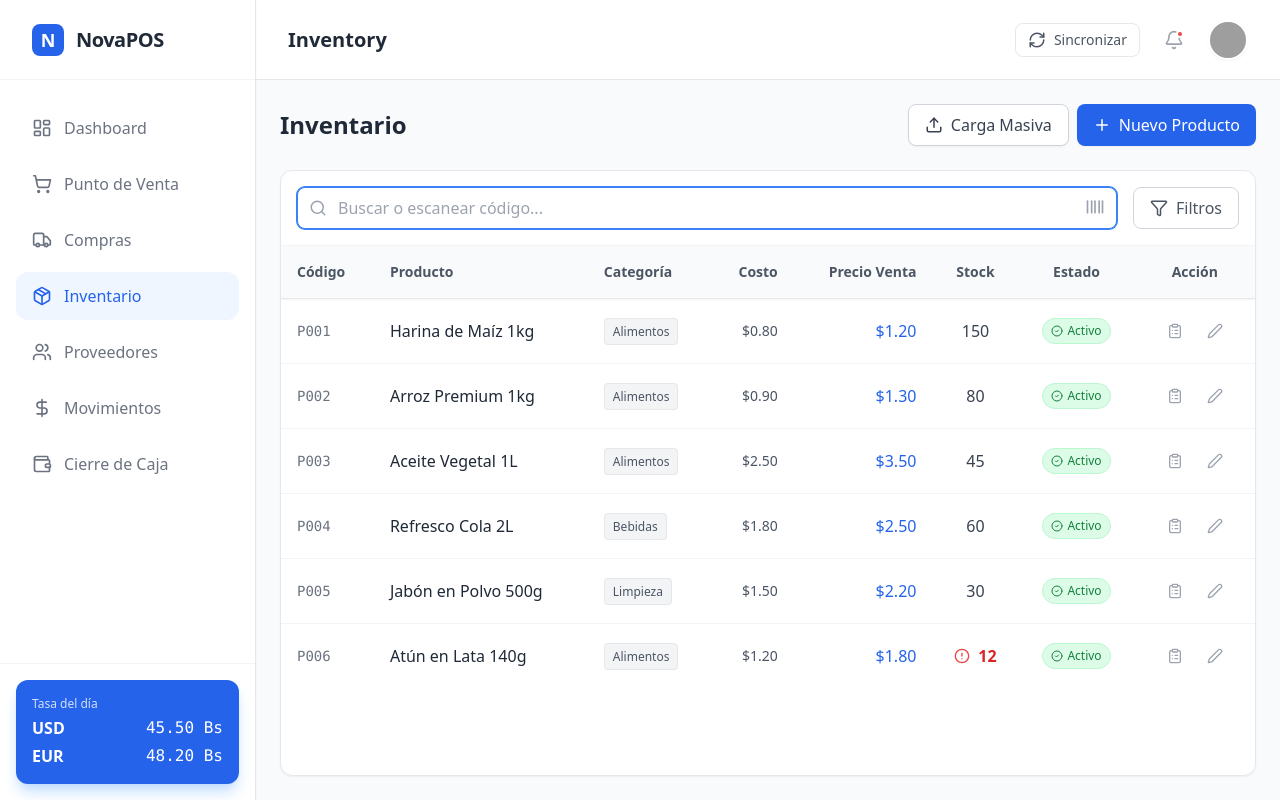
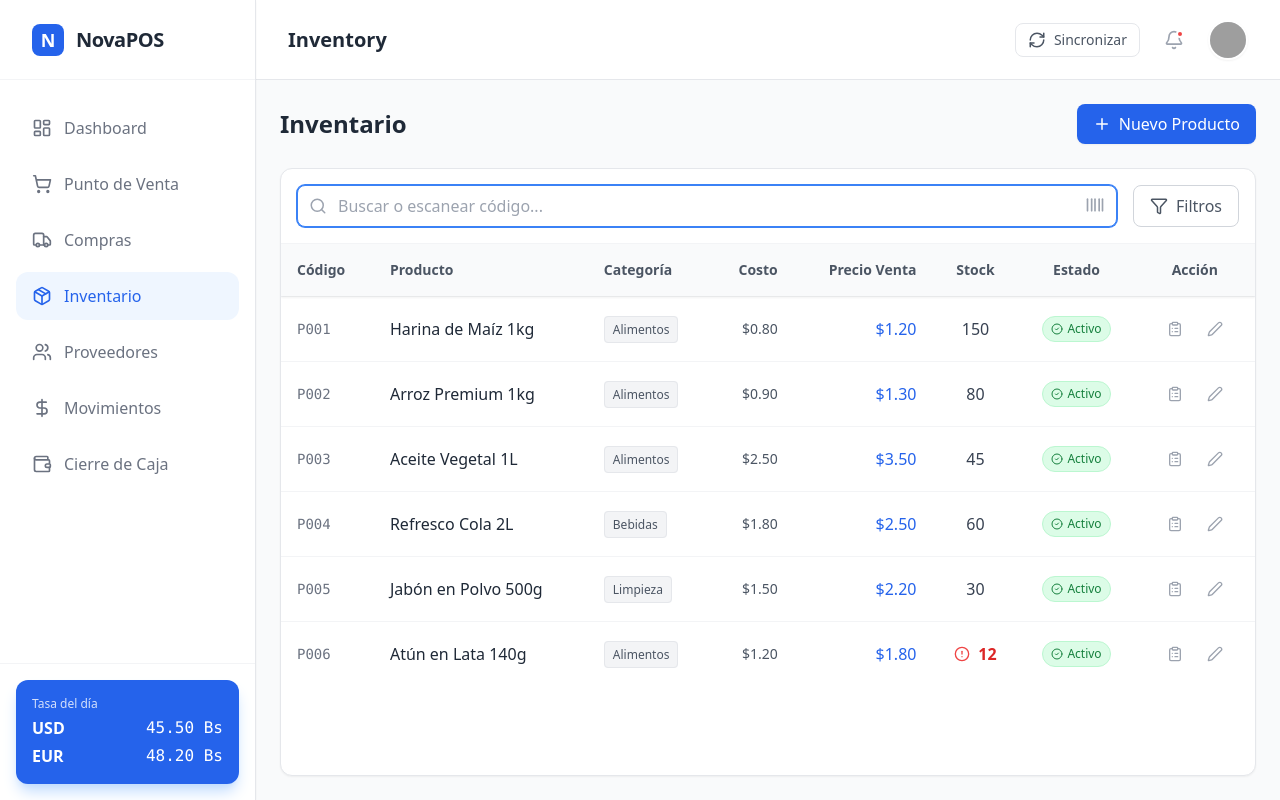
Before and after one commit to ojedapedro/novaPos-sistem, a React (Vite) app: page / in a window 1280 px wide. Both pictures are taken after a click on the button "Inventario". Built offline with nearby package versions, Linux system fonts and the light colour scheme; grey boxes are pictures that could not be loaded.

Commit message:
inventario

```diff
--- a/pages/Inventory.tsx
+++ b/pages/Inventory.tsx
@@ -1,10 +1,9 @@
 import React, { useState, useEffect, useMemo, useRef } from 'react';
-import { Search, Plus, Filter, AlertCircle, X, CheckCircle2, Ban, Edit2, ClipboardList, Barcode, Upload } from 'lucide-react';
+import { Search, Plus, Filter, AlertCircle, X, CheckCircle2, Ban, Edit2, ClipboardList, Barcode } from 'lucide-react';
 import { Product } from '../types';
 import { DataService } from '../services/dataService';
 import { ProductFormModal } from '../components/ProductFormModal';
 import { KardexModal } from '../components/KardexModal';
-import { BatchUploadModal } from '../components/BatchUploadModal';
 import { useNotification } from '../context/NotificationContext';
 
 export const Inventory: React.FC = () => {
@@ -26,9 +25,6 @@ export const Inventory: React.FC = () => {
   // Estados para Modal Kardex
   const [isKardexOpen, setIsKardexOpen] = useState(false);
   const [selectedProductForKardex, setSelectedProductForKardex] = useState<Product | null>(null);
-
-  // Estados para Carga Masiva
-  const [isBatchModalOpen, setIsBatchModalOpen] = useState(false);
 
   useEffect(() => {
     setProducts(DataService.getProducts());
@@ -79,10 +75,6 @@ export const Inventory: React.FC = () => {
       showNotification('success', 'Producto guardado correctamente');
   };
 
-  const handleBatchSuccess = () => {
-      setProducts(DataService.getProducts()); // Refresh list after import
-  };
-
   const clearFilters = () => {
     setSearchTerm('');
     setCategoryFilter('Todas');
@@ -109,12 +101,6 @@ export const Inventory: React.FC = () => {
       <div className="flex justify-between items-center mb-6">
         <h2 className="text-2xl font-bold text-gray-800">Inventario</h2>
         <div className="flex gap-2">
-            <button
-                onClick={() => setIsBatchModalOpen(true)}
-                className="bg-white text-gray-700 border border-gray-300 px-4 py-2 rounded-lg flex items-center gap-2 hover:bg-gray-50 shadow-sm transition-colors font-medium"
-            >
-              <Upload size={18} /> <span className="hidden sm:inline">Carga Masiva</span>
-            </button>
             <button
                 onClick={handleNewProduct}
                 className="bg-blue-600 text-white px-4 py-2 rounded-lg flex items-center gap-2 hover:bg-blue-700 shadow-sm transition-colors font-medium"
@@ -270,12 +256,6 @@ export const Inventory: React.FC = () => {
         onClose={() => setIsKardexOpen(false)}
         product={selectedProductForKardex}
       />
-
-      <BatchUploadModal
-        isOpen={isBatchModalOpen}
-        onClose={() => setIsBatchModalOpen(false)}
-        onSuccess={handleBatchSuccess}
-      />
     </div>
   );
 };
```
